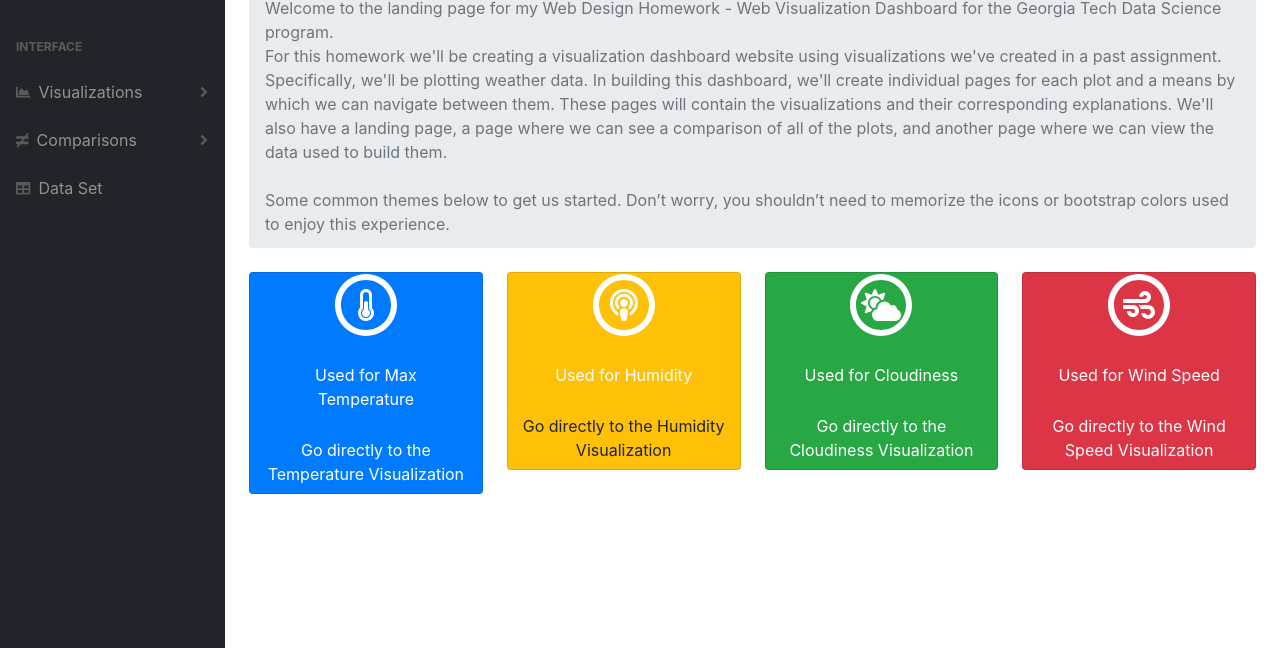
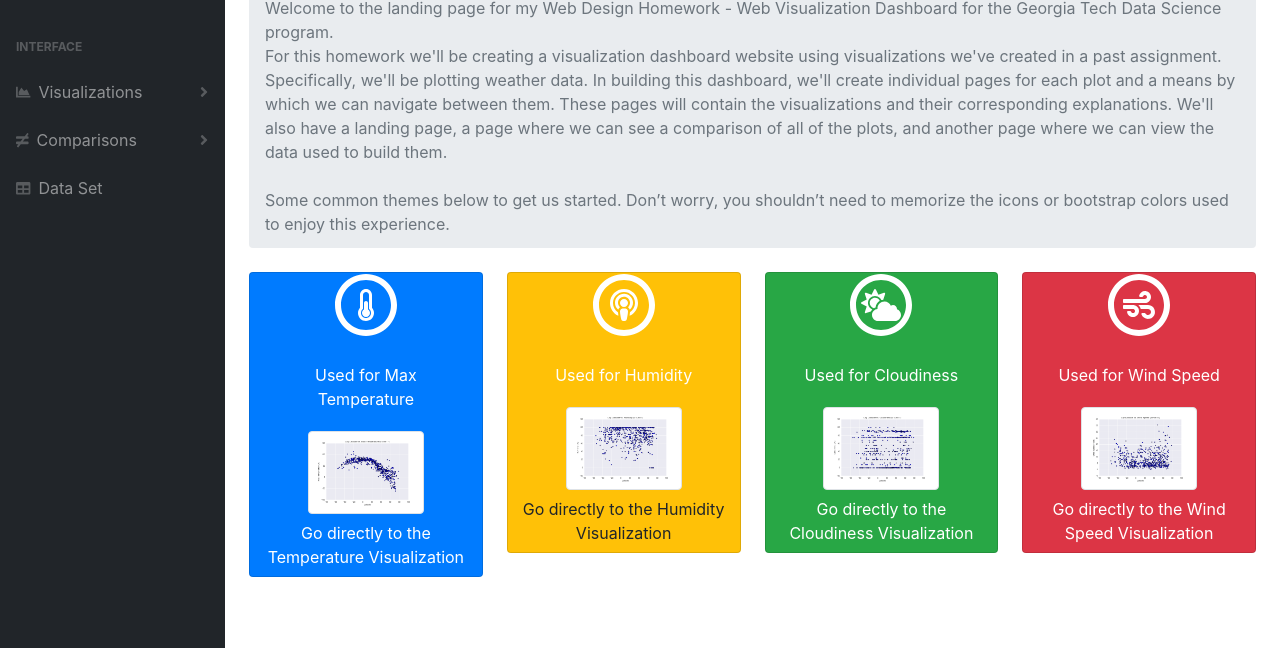
Before and after one commit to GitJudd/Weather_Visualization, a plain HTML site: page index.html in a window 1280 px wide. Shown: the part 152-800 px from the top of the page. Drawn offline with nearby package versions, Linux system fonts and the light colour scheme.

Commit message:
Update index.html
Added thumbnails to index

```diff
--- a/index.html
+++ b/index.html
@@ -92,9 +92,8 @@
                                         <i class="fas fa-thermometer-half fa-stack-1x"></i>
                                     </span>
                                     <div class="card-body">Used for Max Temperature</div>
+                                    <img src="Resources/assets/images/Fig1.png" class="img-thumbnail" data-action="zoom" width="50%">
                                     <a href="maxtemp.html" class="btn btn-primary stretched-link">Go directly to the Temperature Visualization</a>
-
-
 
                                 </div>
                             </div>
@@ -105,6 +104,7 @@
                                         <i class="fas fa-podcast fa-stack-1x"></i>
                                     </span>
                                     <div class="card-body">Used for Humidity</div>
+                                    <img src="Resources/assets/images/Fig2.png" class="img-thumbnail" data-action="zoom" width="50%">
                                     <a href="humidity.html" class="btn btn-warning stretched-link">Go directly to the Humidity Visualization</a>
 
 
@@ -117,6 +117,7 @@
                                         <i class="fas fa-cloud-sun fa-stack-1x"></i>
                                     </span>
                                     <div class="card-body">Used for Cloudiness</div>
+                                    <img src="Resources/assets/images/Fig3.png" class="img-thumbnail" data-action="zoom" width="50%">
                                     <a href="cloudiness.html" class="btn btn-success stretched-link">Go directly to the Cloudiness Visualization</a>
 
                                 </div>
@@ -128,8 +129,8 @@
                                         <i class="fas fa-wind fa-stack-1x"></i>
                                     </span>
                                     <div class="card-body">Used for Wind Speed</div>
+                                    <img src="Resources/assets/images/Fig4.png" class="img-thumbnail" data-action="zoom" width="50%">
                                     <a href="wind.html" class="btn btn-danger stretched-link">Go directly to the Wind Speed Visualization</a>
-
                                 </div>
                             </div>
                         </div>
```
